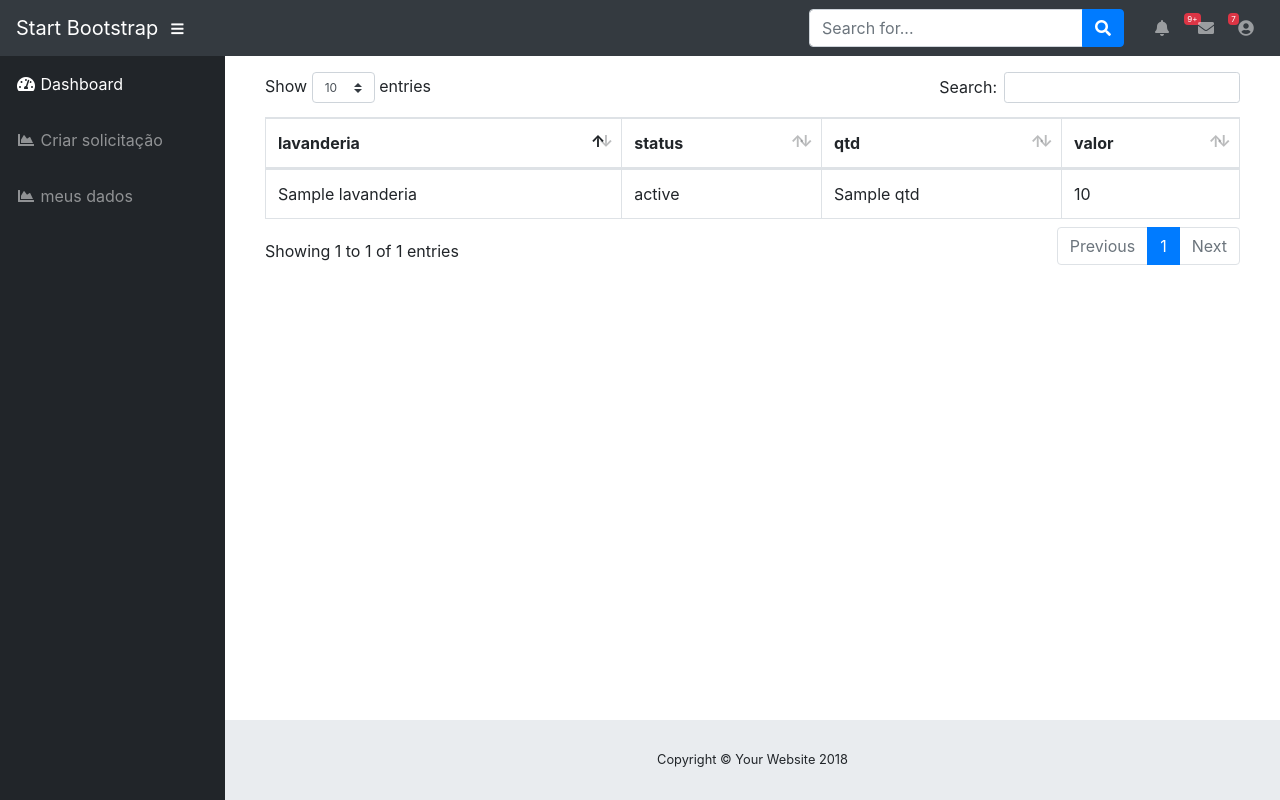
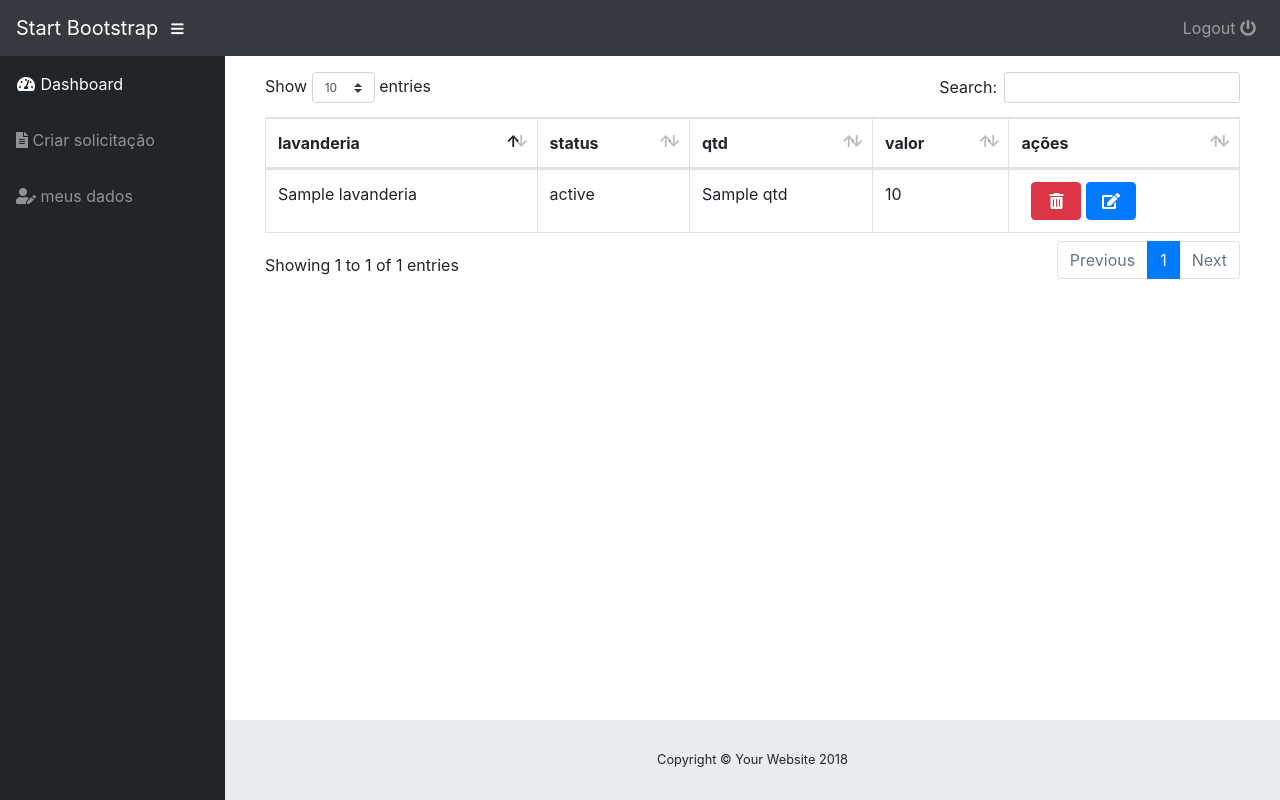
Before and after one commit to jhonatanmsc/connect_wash, a Django app: template templates/index.html in a window 1280 px wide. Run offline with Django 3.2, Linux system fonts and the light colour scheme; the template is opened without the code that fills it: most values are stand-ins (such as "Sample title", 1, 10 or a date in 2020); some libraries are stand-ins or nearby versions.

Commit message:
função de deletar solicitação OK

```diff
--- a/apps/core/urls.py
+++ b/apps/core/urls.py
@@ -1,9 +1,10 @@
 from django.contrib import admin
 from django.urls import path
 
-from apps.core.views import HomeView, SolicitacaoCreate
+from apps.core.views import HomeView, SolicitacaoCreate, SolicitacaoDelete
 
 urlpatterns = [
     path('', HomeView.as_view(), name=HomeView.name),
-    path('solicitacao/criar/', SolicitacaoCreate.as_view(), name=SolicitacaoCreate.name)
+    path('solicitacao/criar/', SolicitacaoCreate.as_view(), name=SolicitacaoCreate.name),
+    path('solicitacao/<int:pk>/delete/', SolicitacaoDelete.as_view(), name=SolicitacaoDelete.name),
 ]
--- a/details/settings.py
+++ b/details/settings.py
@@ -142,7 +142,7 @@ MEDIA_ROOT = BASE_DIR.child('media')
 LOGIN_URL = 'login'
 LOGIN_REDIRECT_URL = '/'
 LOGOUT_URL = 'logout'
-LOGOUT_REDIRECT_URL = '/'
+LOGOUT_REDIRECT_URL = 'login'
 
 # favor nao apagar esta linha!!
 STATICFILES_DIRS = [os.path.join('static')]
--- a/details/urls.py
+++ b/details/urls.py
@@ -15,10 +15,12 @@ Including another URLconf
 """
 from django.contrib import admin
 from django.urls import path, include
-
+from django.contrib.auth import views as auth_views
 from apps.core import urls as core_urls
 
 urlpatterns = [
     path('admin/', admin.site.urls),
-    path('', include(core_urls))
+    path('login/', auth_views.LoginView.as_view(), name='login'),
+    path('logout/', auth_views.LogoutView.as_view(), name='logout'),
+    path('', include(core_urls)),
 ]
--- a/templates/components/menu-lateral.html
+++ b/templates/components/menu-lateral.html
@@ -2,29 +2,29 @@
 
 <ul class="sidebar navbar-nav">
     <li class="nav-item active">
-        <a class="nav-link" href="index.html">
+        <a class="nav-link" href="{% url 'home' %}">
             <i class="fas fa-fw fa-tachometer-alt"></i>
             <span>Dashboard</span>
           </a>
     </li>
-    {% if user.perfil == 'lavadora' %}
+    {% if user.perfil == 'LAVANDERIA' %}
         <li class="nav-item">
-            <a class="nav-link" href="{% url 'solicitacao-list' %}">
-                <i class="fas fa-fw fa-chart-area"></i>
+            <a class="nav-link" href="{% url 'solicitacao-create' %}">
+                <i class="fas fa-paste"></i>
                 <span>Ver solicitações</span>
             </a>
         </li>
     {% else %}
         <li class="nav-item">
             <a class="nav-link" href="{% url 'solicitacao-create' %}">
-                <i class="fas fa-fw fa-chart-area"></i>
+                <i class="fas fa-file-alt"></i>
                 <span>Criar solicitação</span>
             </a>
         </li>
     {% endif %}
     <li class="nav-item">
         <a class="nav-link" href="charts.html">
-            <i class="fas fa-fw fa-chart-area"></i>
+            <i class="fas fa-user-edit"></i>
             <span>meus dados</span>
         </a>
     </li>
--- a/templates/components/navbar.html
+++ b/templates/components/navbar.html
@@ -5,7 +5,7 @@
     <button class="btn btn-link btn-sm text-white order-1 order-sm-0" id="sidebarToggle" href="#">
         <i class="fas fa-bars"></i>
     </button>
-    <!-- Navbar Search -->
+    <!-- Navbar Search --><!--
     <form class="d-none d-md-inline-block form-inline ml-auto mr-0 mr-md-3 my-2 my-md-0">
         <div class="input-group">
             <input type="text" class="form-control" placeholder="Search for..." aria-label="Search" aria-describedby="basic-addon2">
@@ -15,43 +15,13 @@
                 </button>
             </div>
         </div>
-    </form>
+    </form> -->
     <!-- Navbar -->
-    <ul class="navbar-nav ml-auto ml-md-0">
-        <li class="nav-item dropdown no-arrow mx-1">
-            <a class="nav-link dropdown-toggle" href="#" id="alertsDropdown" role="button" data-toggle="dropdown" aria-haspopup="true" aria-expanded="false">
-            <i class="fas fa-bell fa-fw"></i>
-            <span class="badge badge-danger">9+</span>
+    <ul class="navbar-nav ml-auto ml-md-0" style="width: 100%">
+        <li class="nav-item dropdown no-arrow" style="width: 100%;text-align: right;">
+            <a class="nav-link dropdown-toggle" href="{% url 'logout' %}" id="logout">
+            Logout <i class="fas fa-power-off"></i>
           </a>
-            <div class="dropdown-menu dropdown-menu-right" aria-labelledby="alertsDropdown">
-                <a class="dropdown-item" href="#">Action</a>
-                <a class="dropdown-item" href="#">Another action</a>
-                <div class="dropdown-divider"></div>
-                <a class="dropdown-item" href="#">Something else here</a>
-            </div>
-        </li>
-        <li class="nav-item dropdown no-arrow mx-1">
-            <a class="nav-link dropdown-toggle" href="#" id="messagesDropdown" role="button" data-toggle="dropdown" aria-haspopup="true" aria-expanded="false">
-            <i class="fas fa-envelope fa-fw"></i>
-            <span class="badge badge-danger">7</span>
-          </a>
-            <div class="dropdown-menu dropdown-menu-right" aria-labelledby="messagesDropdown">
-                <a class="dropdown-item" href="#">Action</a>
-                <a class="dropdown-item" href="#">Another action</a>
-                <div class="dropdown-divider"></div>
-                <a class="dropdown-item" href="#">Something else here</a>
-            </div>
-        </li>
-        <li class="nav-item dropdown no-arrow">
-            <a class="nav-link dropdown-toggle" href="#" id="userDropdown" role="button" data-toggle="dropdown" aria-haspopup="true" aria-expanded="false">
-            <i class="fas fa-user-circle fa-fw"></i>
-          </a>
-            <div class="dropdown-menu dropdown-menu-right" aria-labelledby="userDropdown">
-                <a class="dropdown-item" href="#">Settings</a>
-                <a class="dropdown-item" href="#">Activity Log</a>
-                <div class="dropdown-divider"></div>
-                <a class="dropdown-item" href="#" data-toggle="modal" data-target="#logoutModal">Logout</a>
-            </div>
         </li>
     </ul>
 </nav>
--- a/templates/index.html
+++ b/templates/index.html
@@ -1,7 +1,6 @@
 {% extends 'components/base.html' %}
 {% load static %}
 {% block content %}
-
 <div class="row" style="padding: 0px 40px;">
     <!-- DataTables Example -->
     <div class="table-responsive">
@@ -12,6 +11,7 @@
                     <th>status</th>
                     <th>qtd</th>
                     <th>valor</th>
+                    <th>ações</th>
                 </tr>
             </thead>
             <tbody>
@@ -25,6 +25,37 @@
                     <td>{{ solicitacao.status }}</td>
                     <td>{{ solicitacao.qtd }}</td>
                     <td>{{ solicitacao.valor }}</td>
+                    {% if user.perfil == 'LAVANDERIA' %}
+                    <td>
+                        <button type="button" class="btn btn-success" style="width: 50px;">
+                            <i class="fas fa-clipboard-check"></i>
+                        </button>
+                    </td>
+                    {% else %}
+                    <td>
+                        <button type="button" class="btn btn-danger" data-toggle="modal" data-target="#deleteModal{{ solicitacao.id }}" style="margin-left: 10px; width: 50px;">
+                            <i class="fas fa-trash-alt"></i>
+                        </button>
+                        <button type="button" class="btn btn-primary" style="width: 50px;">
+                            <i class="fas fa-edit"></i>
+                        </button>
+                        <form action="{% url 'solicitacao-delete' solicitacao.pk %}" method="post">{% csrf_token %}
+                            <div class="modal fade" id="deleteModal{{ solicitacao.id }}" tabindex="-1" role="dialog" aria-labelledby="exampleModalLabel" aria-hidden="true">
+                                <div class="modal-dialog modal-dialog-centered" role="document">
+                                    <div class="modal-content">
+                                        <div class="modal-body">
+                                            <b style="font-size: 1.3em;">Deseja realmente deletar ?</b>
+                                        </div>
+                                        <div class="modal-footer">
+                                            <button type="button" class="btn btn-secondary" data-dismiss="modal">Cancelar</button>
+                                            <button type="submit" class="btn btn-danger">Deletar</button>
+                                        </div>
+                                    </div>
+                                </div>
+                            </div>
+                        </form>
+                    </td>
+                    {% endif %}
                 </tr>
                 {% empty %}
                 <tr>
@@ -39,11 +70,9 @@
     </div>
 </div>
 {% endblock %}
-
 {% block js %}
 <script src="{% static 'js/select2.min.js' %}"></script>
 {% endblock %}
-
 {% block css %}
 <link rel="stylesheet" href="{% static 'css/select2.min.css' %}">
 {% endblock %}
```
Also changed, not shown: apps/core/views.py (+12 -1 lines), templates/core/solicitacao-create.html (+16 -5 lines), templates/registration/login.html (+13 -18 lines).
